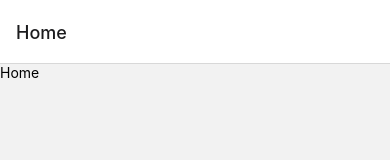
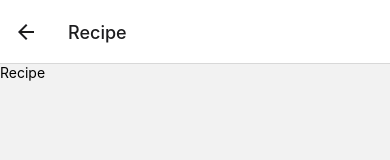
Before and after one commit to university-lessons/app-structure-firebase-demo, a React Native app: screen /Recipe in a window 390 px wide. Before the commit this address had no page. Shown: the top 160 px of the page. Built offline with nearby package versions, Linux system fonts and the light colour scheme.

Commit message:
added recipe screen

```diff
--- a/src/Router/index.tsx
+++ b/src/Router/index.tsx
@@ -1,6 +1,7 @@
 import { NavigationContainer } from "@react-navigation/native";
 import { createNativeStackNavigator } from "@react-navigation/native-stack";
 import Home from "../screens/Home";
+import Recipe from "../screens/Recipe";
 
 const Stack = createNativeStackNavigator();
 
@@ -9,6 +10,7 @@ export default function Router() {
     <NavigationContainer>
       <Stack.Navigator>
         <Stack.Screen name="Home" component={Home} />
+        <Stack.Screen name="Recipe" component={Recipe} />
       </Stack.Navigator>
     </NavigationContainer>
   );
--- a/src/screens/Home/index.tsx
+++ b/src/screens/Home/index.tsx
@@ -1,10 +1,14 @@
-import { View, Text } from "react-native";
+import { View, Text, Button } from "react-native";
 import React from "react";
+import { useNavigation } from "@react-navigation/native";
 
 export default function Home() {
+  const navigation = useNavigation();
+
   return (
     <View>
       <Text>Home</Text>
+      <Button onPress={() => navigation.navigate("Recipe")} title="Test" />
     </View>
   );
 }
--- /dev/null
+++ b/src/screens/Recipe/index.tsx
@@ -0,0 +1,10 @@
+import { View, Text } from "react-native";
+import React from "react";
+
+export default function Recipe() {
+  return (
+    <View>
+      <Text>Recipe</Text>
+    </View>
+  );
+}
```
